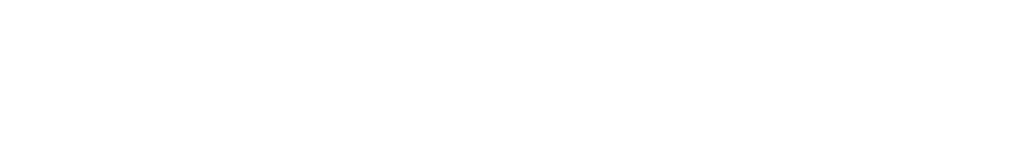
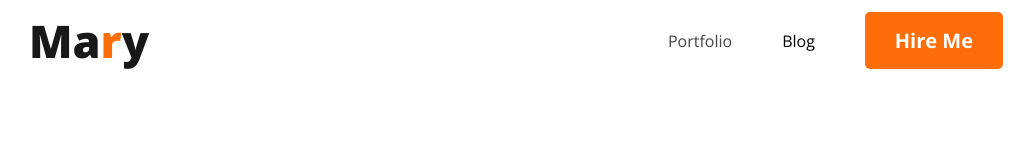
Before and after one commit to SohelDewan/developer-portfolio, a plain HTML site: page index.html in a window 1280 px wide. Shown: the whole page, without its empty margins (99-1133 px from the left). Drawn offline with nearby package versions, Linux system fonts and the light colour scheme.

Commit message:
added nav

```diff
--- a/index.html
+++ b/index.html
@@ -4,10 +4,21 @@
     <meta charset="UTF-8">
     <meta name="viewport" content="width=device-width, initial-scale=1.0">
     <title>Developer-Portfolio</title>
+    <link rel="preconnect" href="https://fonts.googleapis.com">
+<link rel="preconnect" href="https://fonts.gstatic.com" crossorigin>
+<link href="https://fonts.googleapis.com/css2?family=Open+Sans:wght@300;400;500;600;700;800&display=swap" rel="stylesheet">
+    <link rel="stylesheet" href="style/portfolio.css">
 </head>
 <body>
     <header>
-
+        <nav>
+            <h2 class="logo">Ma<span class="text-orange">r</span>y</h2>
+            <ul>
+                <li><a href="">Portfolio</a></li>
+                <li><a href=""></a>Blog</li>
+                <li><button class="btn-primary">Hire Me</button></li>
+            </ul>
+        </nav>
     </header>
     <main>
 
--- /dev/null
+++ b/style/portfolio.css
@@ -0,0 +1,50 @@
+/* Common css for universal selector */
+* {
+  margin: 0;
+  padding: 0;
+  box-sizing: border-box;
+  font-family: "Open Sans", sans-serif;
+}
+body{
+    /* width: 100%;
+    min-width: 420px; */
+    margin: 10px 10%;
+}
+/* Primary color */
+.text-orange {
+  color: #fd6e0a;
+}
+/* Nav related style */
+nav {
+  display: flex;
+  /* padding: 20px 30px; */
+  align-items: center;
+  justify-content: space-between;
+}
+nav .logo {
+  color: var(--Dark-01, #181818);
+  font-size: 45px;
+  font-weight: 800;
+  margin-right: 50px;
+}
+nav > ul {
+  display: flex;
+  align-items: center;
+}
+nav ul li {
+  list-style: none;
+  margin-right: 50px;
+}
+nav a {
+  text-decoration: none;
+  color: #444;
+}
+.btn-primary {
+  border-radius: 5px;
+  background: #fd6e0a;
+  border: 0;
+  padding: 15px 30px;
+  font-size: 20px;
+  font-weight: 700;
+  color: #fff;
+}
```
